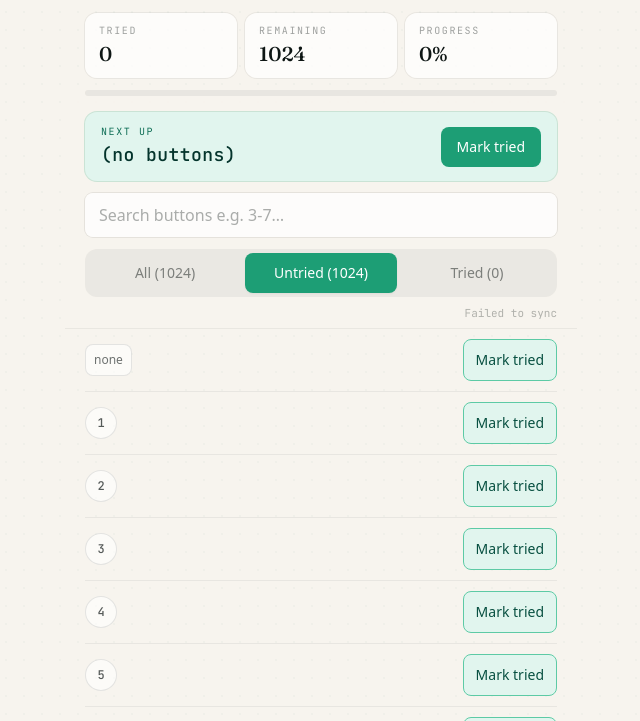
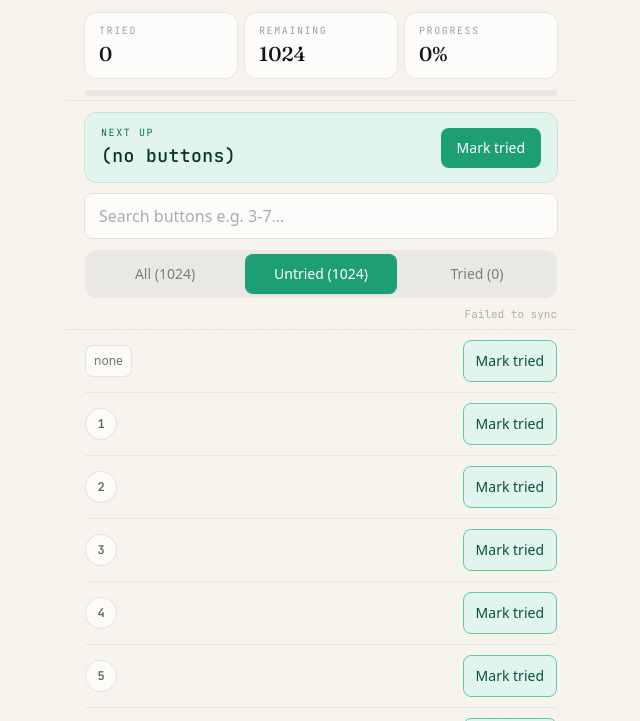
Before and after one commit to halvorson/bitlock, a website: page index.html in a window 1280 px wide. Shown: the part 79-800 px from the top of the page, without its empty margins (319-959 px from the left). Drawn offline with nearby package versions, Linux system fonts and the light colour scheme; no server answers.

Commit message:
Hide the scrollbar track and add a divider above Next Up
The overlay-scrollbar approach didn't render as overlay in Chrome
(the keyword has been deprecated and falls back to a classic reserved
track), which still left a visible gutter and width jump between tabs.
Since this is a touch-first surface, hiding the scrollbar entirely is
simpler and more reliable — content stays full-bleed and scrolling via
touch/trackpad is unaffected. Also adds a hairline divider between the
progress bar and the Next Up banner.

```diff
--- a/index.html
+++ b/index.html
@@ -76,13 +76,12 @@
       -webkit-backdrop-filter: blur(10px);
     }
 
-    /* let the scrollbar float over content rather than reserving its own
-       track — keeps list width (and divider lines) consistent and full-bleed
-       whether or not a scrollbar is present */
-    #main { overflow-y: overlay; }
-    @supports not (overflow-y: overlay) {
-      #main { overflow-y: auto; }
-    }
+    /* this is a touch-first surface — hide the scrollbar track entirely so
+       it never reserves layout space (which made dividers stop short of the
+       edge and caused width jumps when toggling between tabs of very
+       different lengths). Scrolling still works fine via touch/trackpad. */
+    #main { scrollbar-width: none; -ms-overflow-style: none; }
+    #main::-webkit-scrollbar { display: none; }
 
     /* segmented filter control */
     .seg-track {
@@ -153,7 +152,7 @@
       </div>
 
       <!-- Sticky zone: stays pinned while the list scrolls beneath it -->
-      <div class="shrink-0 sticky top-0 z-10 sticky-blur bg-[#F7F4EE]/85 dark:bg-[#0E1614]/80 border-b border-ink-900/[0.06] dark:border-teal-50/10">
+      <div class="shrink-0 sticky top-0 z-10 sticky-blur bg-[#F7F4EE]/85 dark:bg-[#0E1614]/80 border-t border-b border-ink-900/[0.06] dark:border-teal-50/10">
         <div class="pt-3">
 
           <!-- Next up banner -->
```
